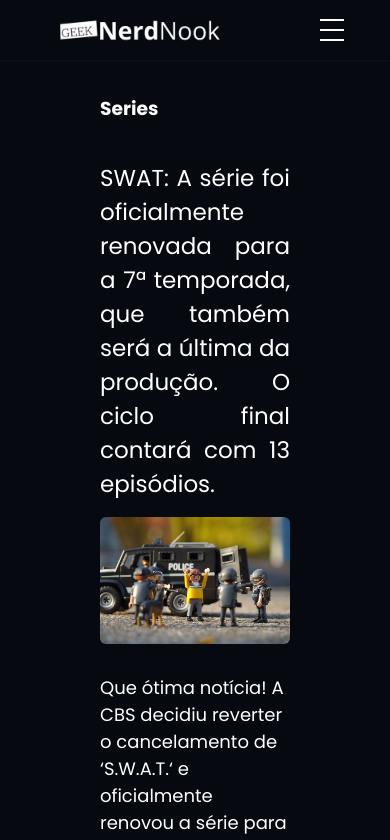
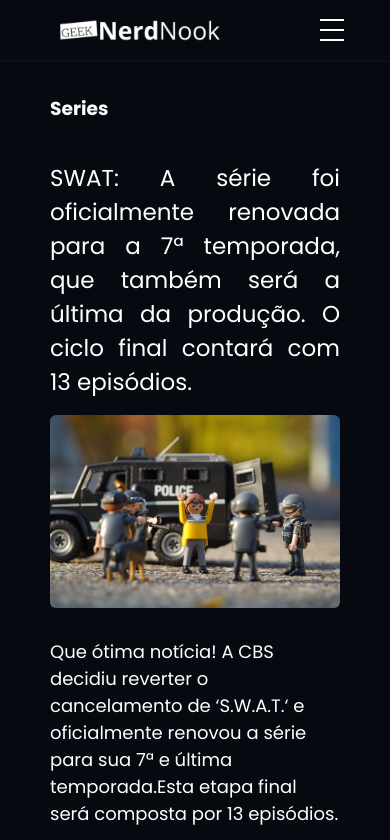
Before and after one commit to Valtece/blognerd, a React (Create React App) app: page /filme in a window 390 px wide. Shown: the top 840 px of the page. Built offline with nearby package versions, Linux system fonts and the light colour scheme.

Commit message:
Atualizações BlogNerd

```diff
--- a/src/pages/Filme/style.css
+++ b/src/pages/Filme/style.css
@@ -44,3 +44,9 @@
   font-size: 18px;
   margin-top: 30px;
 }
+
+@media (max-width: 490px) {
+  .filmes {
+    padding: 0px 50px;
+  }
+}
```
